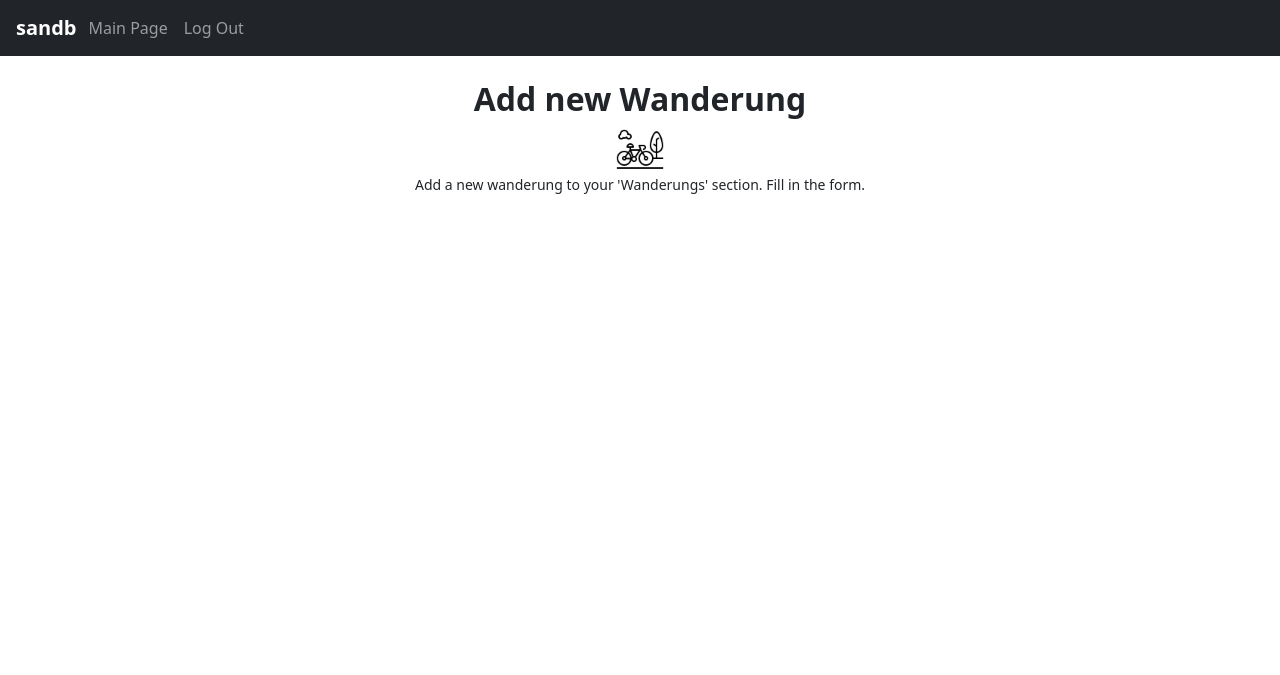
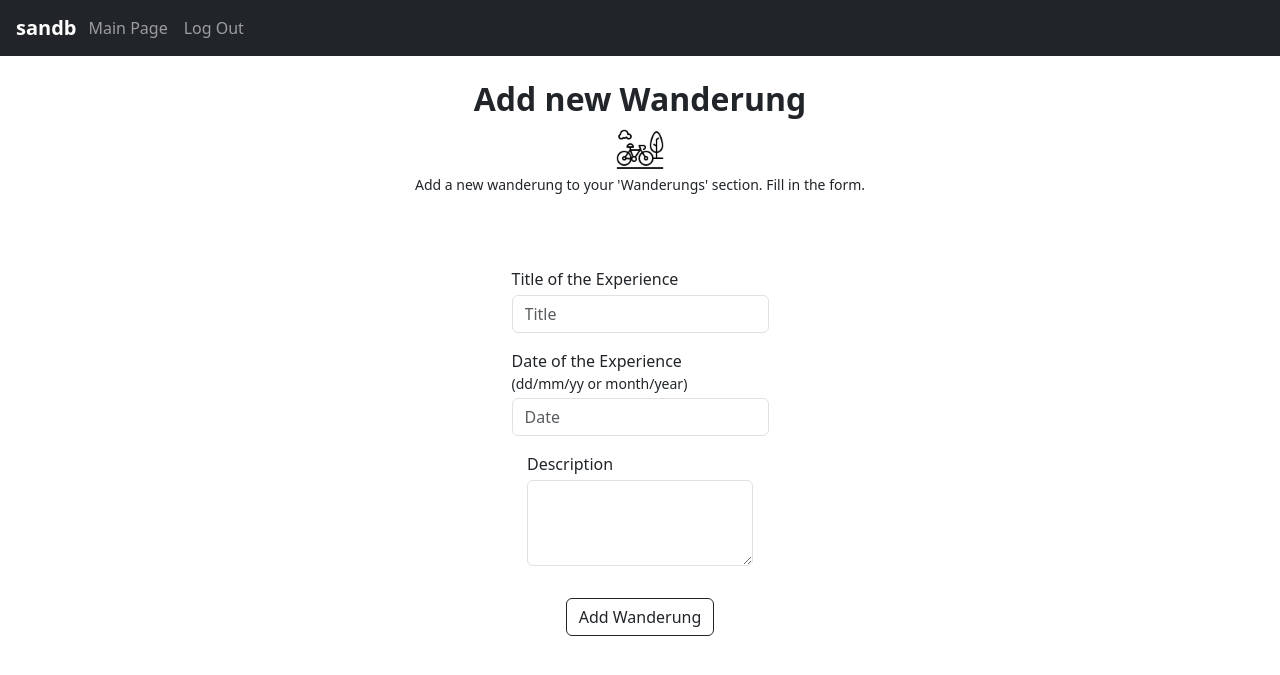
Before and after one commit to blankhall98/sandb, a Flask app: page /addwanderung in a window 1280 px wide. Shown: the top 675 px of the page. Run offline with Flask 2, Linux system fonts and the light colour scheme.

Commit message:
style index

```diff
--- a/templates/addwanderung.html
+++ b/templates/addwanderung.html
@@ -10,4 +10,25 @@
     </small>
 </div>
 
+<br><br><br>
+<div class="container d-flex flex-column">
+    <form action="" class="d-flex align-items-center flex-column">
+        <div class="form-group mb-3">
+            <label for="title_instance" class="mb-1">Title of the Experience</label>
+            <input type="text" class="form-control" id="title_instance" placeholder="Title">
+        </div>
+        <div class="form-group mb-3 d-flex flex-column">
+            <label for="date_instance">Date of the Experience</label>
+            <small class="mb-1">(dd/mm/yy or month/year)</small>
+            <input type="text" class="form-control" id="date_instance" placeholder="Date">
+        </div>
+        <div class="form-group mb-3">
+            <label for="description_instance" class="mb-1">Description</label>
+            <textarea class="form-control" id="descripion_instance" rows="3"></textarea>
+        </div>
+        <button type="submit" class="btn btn-outline-dark my-3">Add Wanderung</button>
+    </form>
+</div>
+<br><br><br>
+
 {%endblock%}
```
Also changed, not shown: templates/addmessage.html (+12 -0 lines), templates/addmovie.html (+12 -0 lines), templates/addplan.html (+12 -0 lines), templates/addrestaurant.html (+12 -0 lines), templates/addtravel.html (+12 -0 lines).
